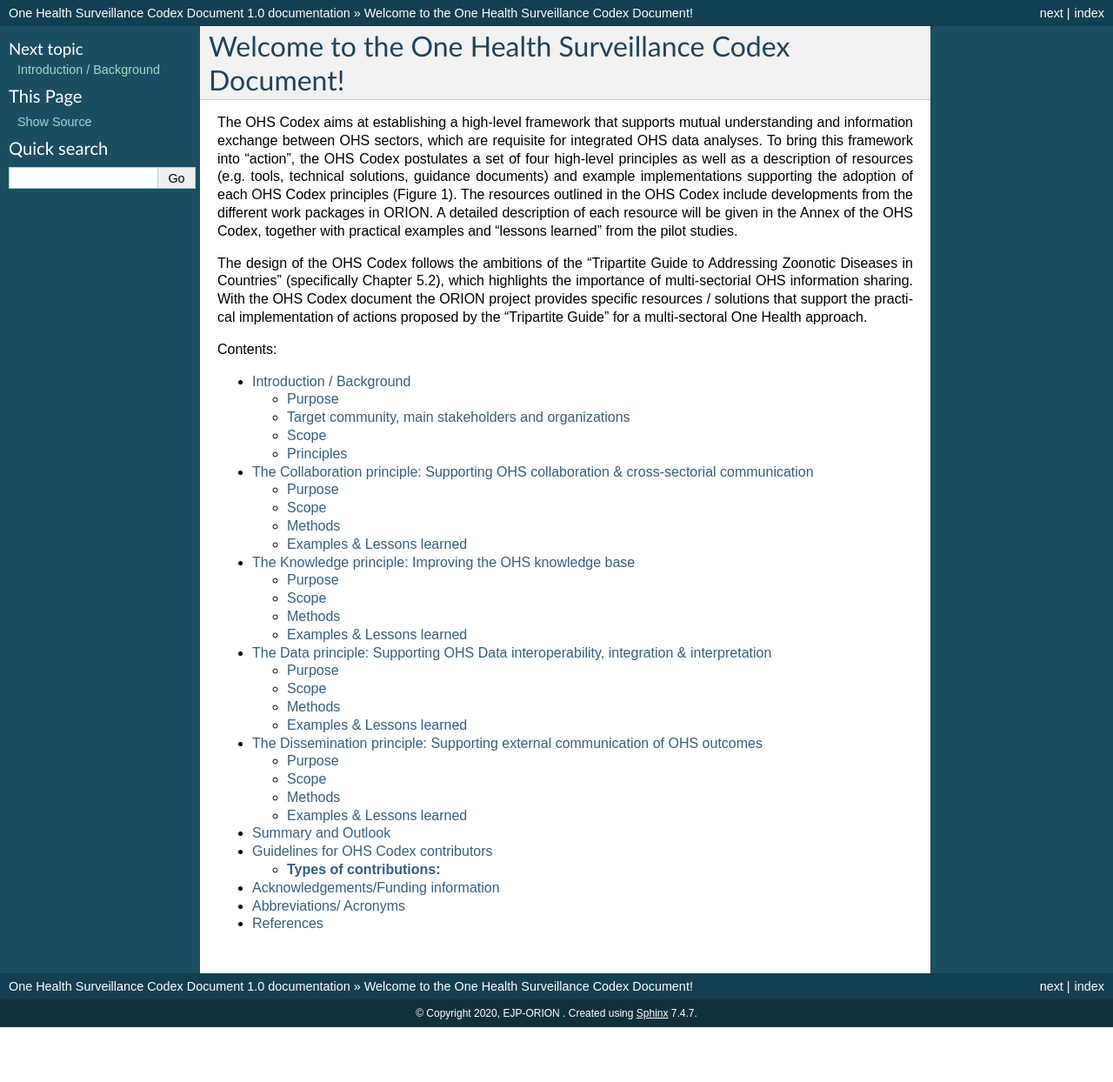
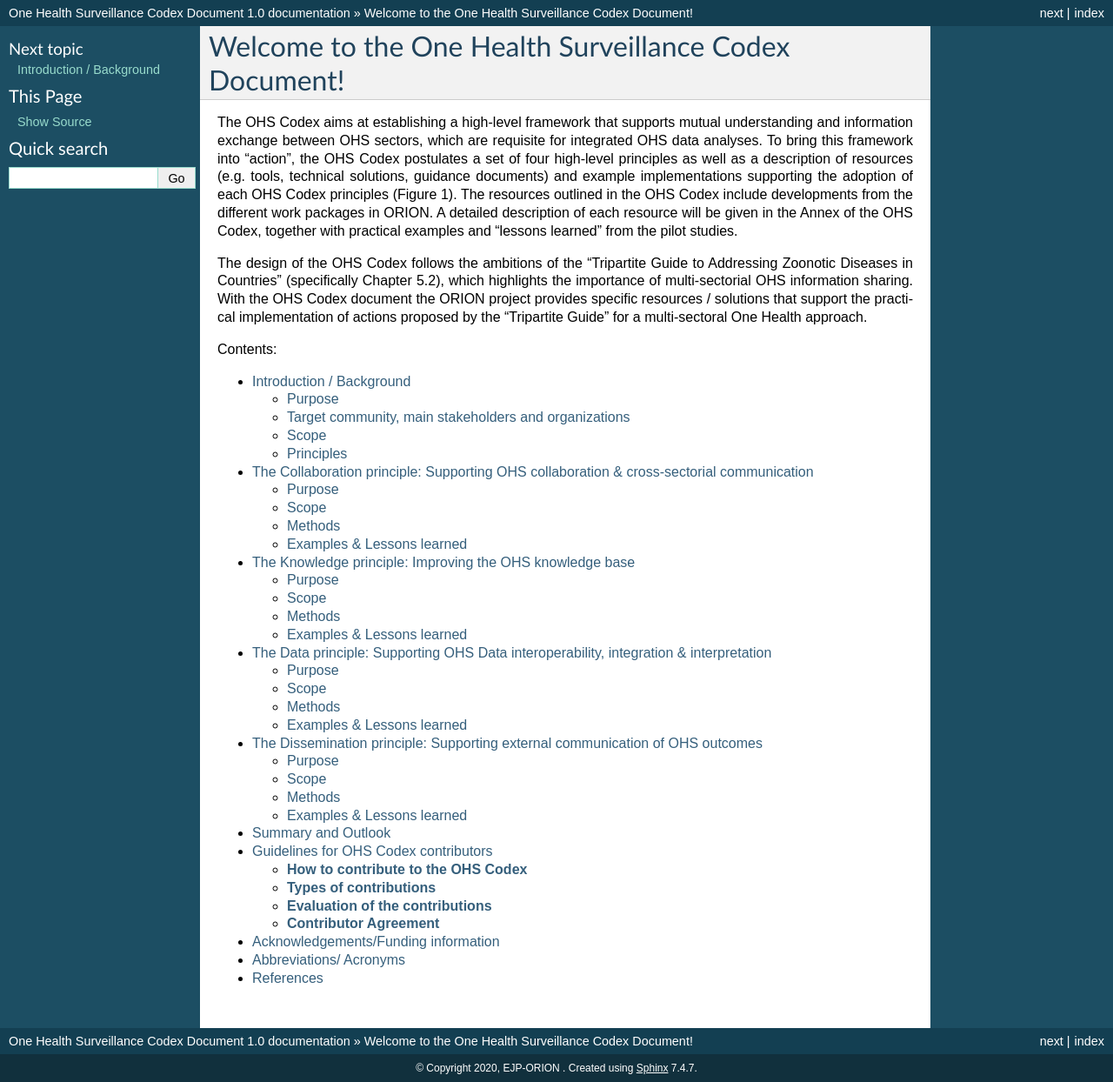
Before and after one commit to EJP-ORION/OH-Surveillance-Codex, a Sphinx documentation site: the page built from docs/index.rst, in a window 1280 px wide. Shown: the whole page at 87% size. Built offline with Sphinx 7.4.7, drawn with Linux system fonts in a browser that asks for light colours; before the commit the page ends 1181 px from its top, so only the background shows below that.

Commit message:
Format update

```diff
--- a/docs/6a-Guidelines for OHS Codex contributors.rst
+++ b/docs/6a-Guidelines for OHS Codex contributors.rst
@@ -6,7 +6,7 @@ the needs of the OH practitioners. Therefore, we welcome and encourage
 the OH community to contribute to the OHS Codex.
 
 **How to contribute to the OHS Codex**
-
+------------------------------------
 Under this
 `link <https://docs.google.com/document/d/1W69Lcc0-5fudoex7-Gjl_BxTpQyVjxHoJkUmELu1-8o/edit?usp=sharing>`__
 you can find the most recent version of the OHS Codex. As a contributor
@@ -18,7 +18,7 @@ details together with each change request so we can contact you in case
 it is needed. If you have any further questions or comments, you can
 send us an email to ejp-orion@bfr.bund.de.
 
-**Types of contributions:**
+**Types of contributions**
 ------------------------
 
    **Methods**
@@ -71,6 +71,7 @@ send us an email to ejp-orion@bfr.bund.de.
    available to support OHS researchers, organisations or stakeholders.
 
 **Evaluation of the contributions**
+---------------------------------
 
 The new contributions will be evaluated by the OHS Codex steering board,
 which meets on a regular basis to ensure the continuous update and
@@ -81,6 +82,7 @@ necessary.
 For further questions please contact us via ejp-orion@bfr.bund.de.
 
 **Contributor Agreement**
+-----------------------
 
 As a contributor to the OHS Codex you agree that we may redistribute
 your work under the license that the OHEJP ORION project uses. We expect
```
